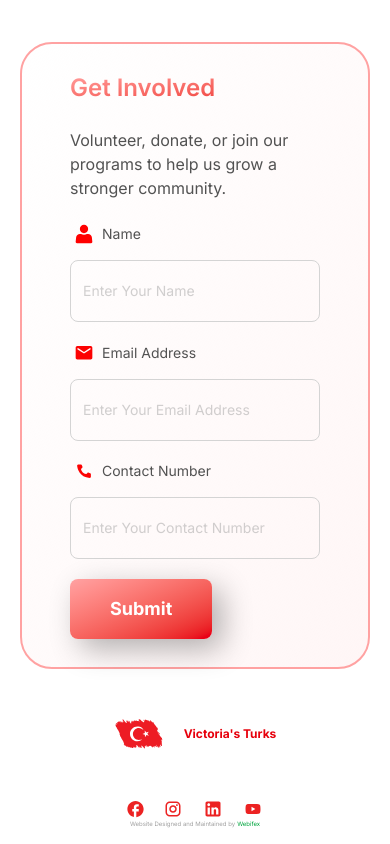
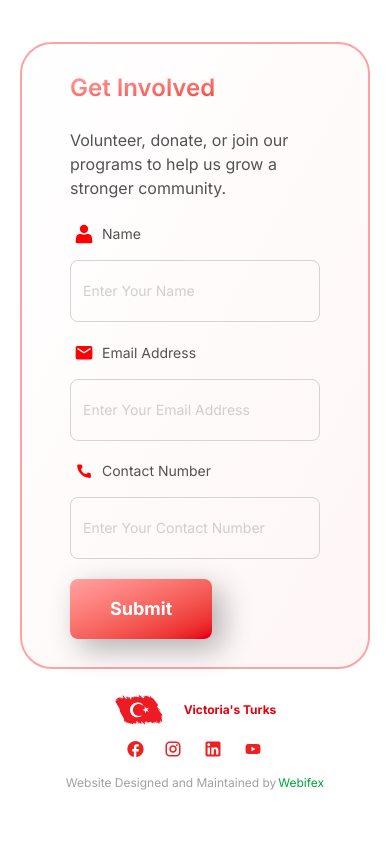
Before and after one commit to Ashal-Syed/Victoria-Turks, a Next.js app: page / in a window 390 px wide. Shown: the part 5530-6374 px from the top of the page. After the commit the page ends 6337 px from the top, so only its background shows below. Built offline with nearby package versions, Linux system fonts and the light colour scheme.

Commit message:
fixed footer

```diff
--- a/Components/Sections/Footer/Footer.tsx
+++ b/Components/Sections/Footer/Footer.tsx
@@ -4,10 +4,10 @@ import React from "react";
 
 const Footer = () => {
   return (
-    <div data-label="Footer Section" className="h-full flex flex-col md:flex-row items-center justify-between pb-4 md:pb-0">
+    <div data-label="Footer Section" className="h-full flex flex-col md:flex-row items-center gap-1 md:justify-between py-4 md:py-10">
       <div
         data-label="Logo"
-        className="h-full flex justify-between items-center py-10 "
+        className="h-full flex justify-between items-center "
       >
         <Link
           href="#hero"
@@ -24,7 +24,7 @@ const Footer = () => {
           </div>
         </Link>
       </div>
-      <div data-label="Right" className="flex flex-col items-center justify-center">
+      <div data-label="Right" className="flex flex-col items-center justify-center gap-4">
         <div data-label="Social Media Icons" className="h-[20px] lg:h-[50px] lg:w-full flex relative lg:gap-2 justify-center">
           <Image
             src="/icons/Facebook.svg"
@@ -52,11 +52,11 @@ const Footer = () => {
           />
         </div>
         <div data-label="Webifex" className="flex gap-0.5">
-          <p className="text-neutral-400 text-[6px] md:text-xs">
+          <p className="text-neutral-400 text-xs">
             Website Designed and Maintained by
           </p>
           <Link
-            className="text-green-600 text-[6px] md:text-xs"
+            className="text-green-600 text-xs"
             href="https://www.webifex.io"
           >
             Webifex
```
